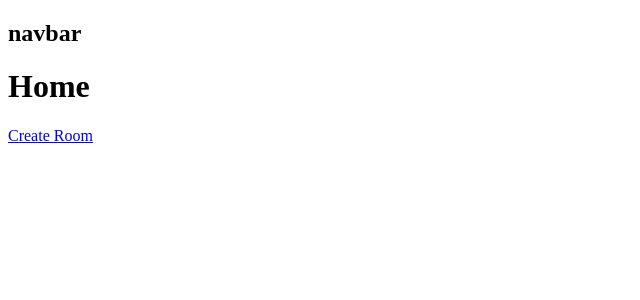
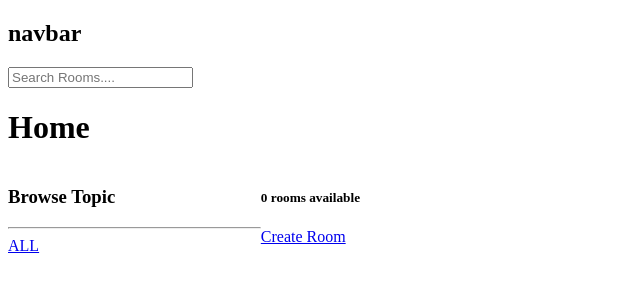
Before and after one commit to aansh06/lets_Study, a Django app: page / in a window 1280 px wide. Shown: the top 300 px of the page, without its empty margins (0-640 px from the left). Run offline with Django 5.2, Linux system fonts and the light colour scheme; data that the repository does not hold is empty.

Commit message:
added search for rooms and topics

```diff
--- a/study/templates/study/home.html
+++ b/study/templates/study/home.html
@@ -1,10 +1,33 @@
 {% extends 'main.html' %}
 
 {% block content %}
+
+<style>
+    .home-container {
+        display: grid;
+        grid-template-columns: 1fr 3fr 1fr;
+    }
+</style>
+
+
 <h1>Home</h1>
 
+<div class="home-container">
     <div>
+        <h3>Browse Topic</h3>
+        <hr>
+        <div>
+            <a href=" {% url 'home' %}">ALL</a>
+        </div>
+        {% for topic in topics %}
+        <div>
+            <a href=" {% url 'home' %}?q={{topic.name}}">{{topic.name}}</a>
+        </div>
+        {% endfor %}
+    </div>
 
+    <div>
+        <h5>{{room_count}} rooms available</h5>
         <a href="{% url 'create-room' %}"> Create Room </a>
 
         <div>
@@ -22,6 +45,7 @@
             {% endfor %}
         </div>
     </div>
+</div>
 
 
 {% endblock  %}
--- a/study/views.py
+++ b/study/views.py
@@ -1,13 +1,21 @@
 from django.shortcuts import  render , redirect
+from django.db.models import Q
 from django.http import HttpResponse
-from .models import Room
+from .models import Room, Topic
 from .forms import RoomForm
 # Create your views here.
 
 
 def home(request):
-    rooms_list= Room.objects.all()
-    context= {'rooms': rooms_list}
+    q= request.GET.get('q') if request.GET.get('q') != None else ''
+    rooms_list= Room.objects.filter(
+        Q(topic__name__icontains=q) |
+        Q(name__icontains=q) |
+        Q(description__icontains=q)
+    )
+    topics = Topic.objects.all()
+    room_count=rooms_list.count()
+    context= {'rooms': rooms_list, 'topics':topics,'room_count':room_count}
     return render(request,'study/home.html', context)
 
 
--- a/templates/navbar.html
+++ b/templates/navbar.html
@@ -1 +1,5 @@
 <h2> navbar</h2>
+<form method="GET" action="{% url 'home' %}">
+    <input type="text" name="q" placeholder="Search Rooms....">
+
+</form>
```
Lines whose indentation alone changed are shown as unchanged.
